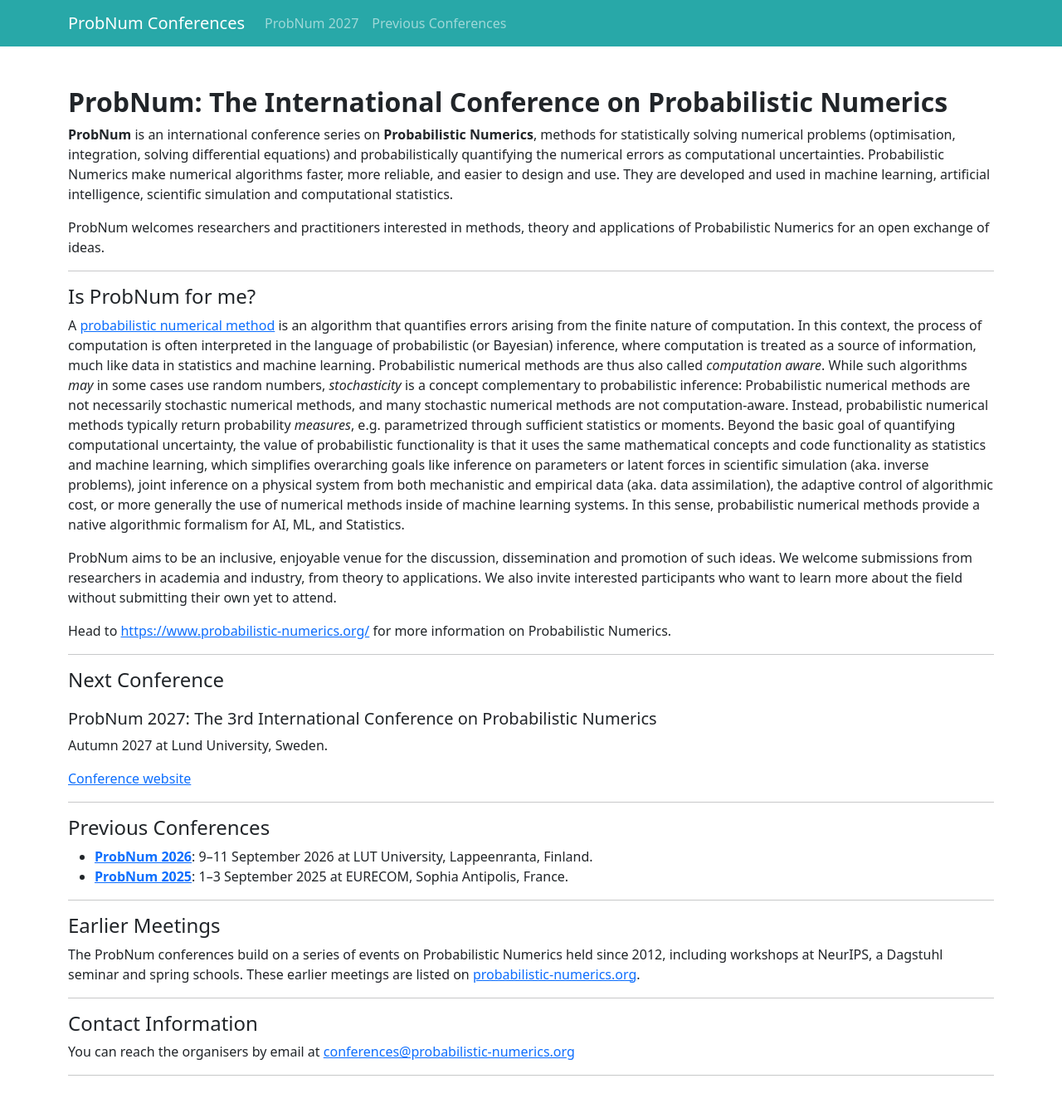
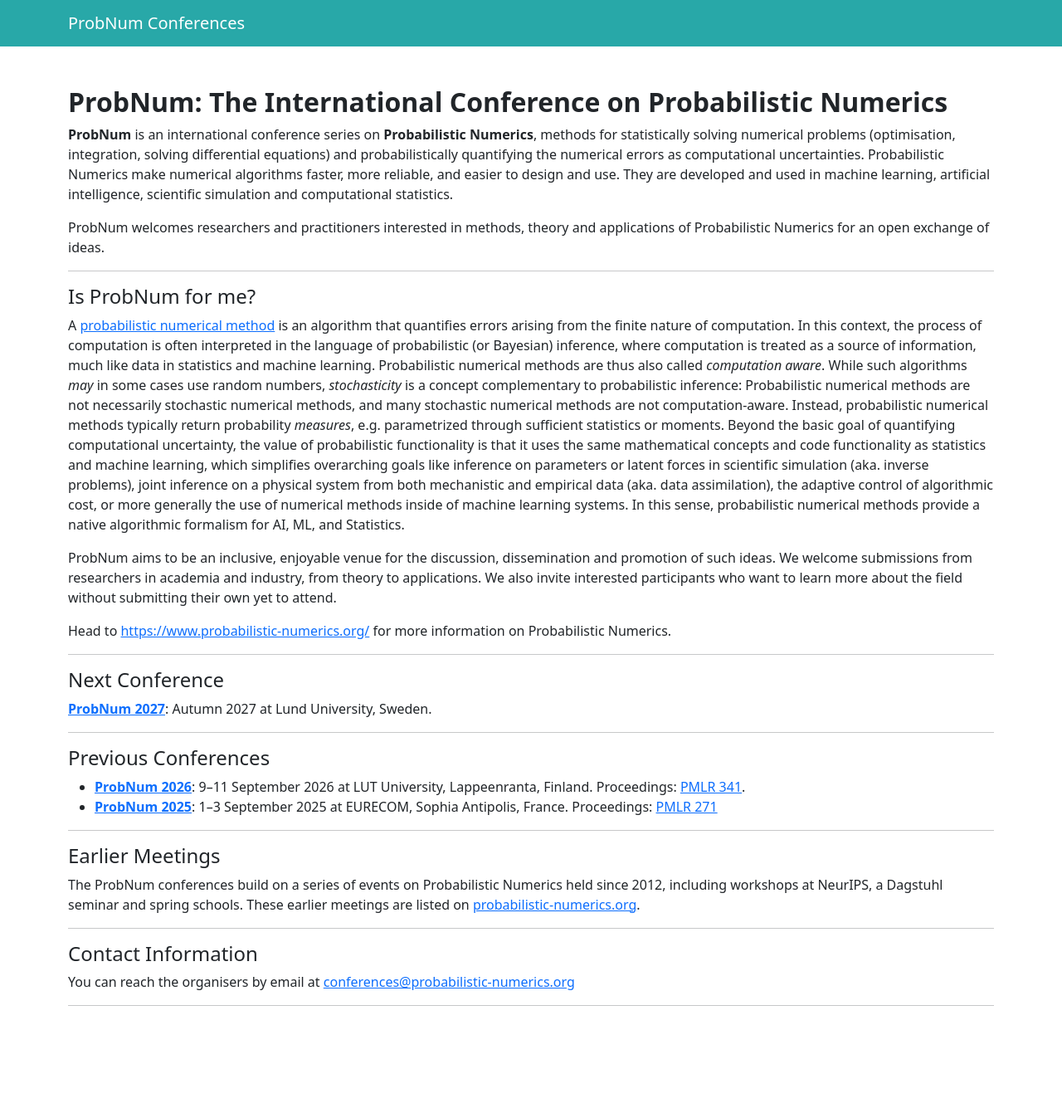
Before and after one commit to probabilistic-numerics/conferences, a Jekyll site: the page built from index.md, in a window 1280 px wide and 1344 px high. Shown: the top 1335 px of the window at 83% size. Built offline with Jekyll 4.4.1, drawn with Linux system fonts in a browser that asks for light colours.

Commit message:
layout fixes

```diff
--- a/_layouts/home.html
+++ b/_layouts/home.html
@@ -34,14 +34,8 @@
                     <span class="navbar-toggler-icon"></span>
                 </button>
                 <div class="collapse navbar-collapse" id="navbarNav">
-                    <ul class="navbar-nav">
-                        <li class="nav-item">
-                            <a class="nav-link" href="/2027/">ProbNum 2027</a>
-                        </li>
-                        <li class="nav-item">
-                            <a class="nav-link" href="/#previous-conferences">Previous Conferences</a>
-                        </li>
-                    </ul>
+                    <!-- <ul class="navbar-nav">
+                    </ul> -->
                 </div>
             </div>
         </nav>
--- a/index.md
+++ b/index.md
@@ -21,16 +21,13 @@ Head to [https://www.probabilistic-numerics.org/](https://www.probabilistic-nume
 ---
 #### Next Conference
 
-##### ProbNum 2027: The 3rd International Conference on Probabilistic Numerics
-Autumn 2027 at Lund University, Sweden.
-
-[Conference website](/2027/)
+[**ProbNum 2027**](/2027): Autumn 2027 at Lund University, Sweden.
 
 ---
 #### Previous Conferences
 
-- [**ProbNum 2026**](/2026): 9–11 September 2026 at LUT University, Lappeenranta, Finland.
-- [**ProbNum 2025**](/2025): 1–3 September 2025 at EURECOM, Sophia Antipolis, France.
+- [**ProbNum 2026**](/2026): 9–11 September 2026 at LUT University, Lappeenranta, Finland. Proceedings: [PMLR 341](https://proceedings.mlr.press/v341/).
+- [**ProbNum 2025**](/2025): 1–3 September 2025 at EURECOM, Sophia Antipolis, France. Proceedings: [PMLR 271](https://proceedings.mlr.press/v271/)
 
 ---
 #### Earlier Meetings
```
